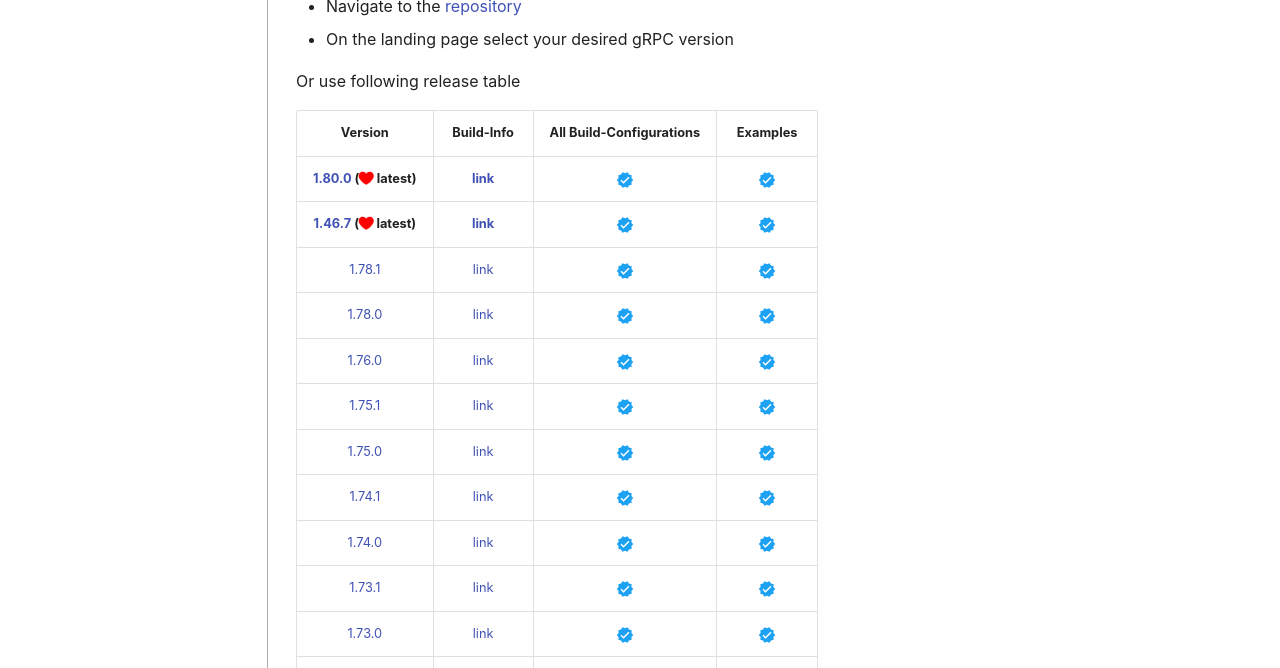
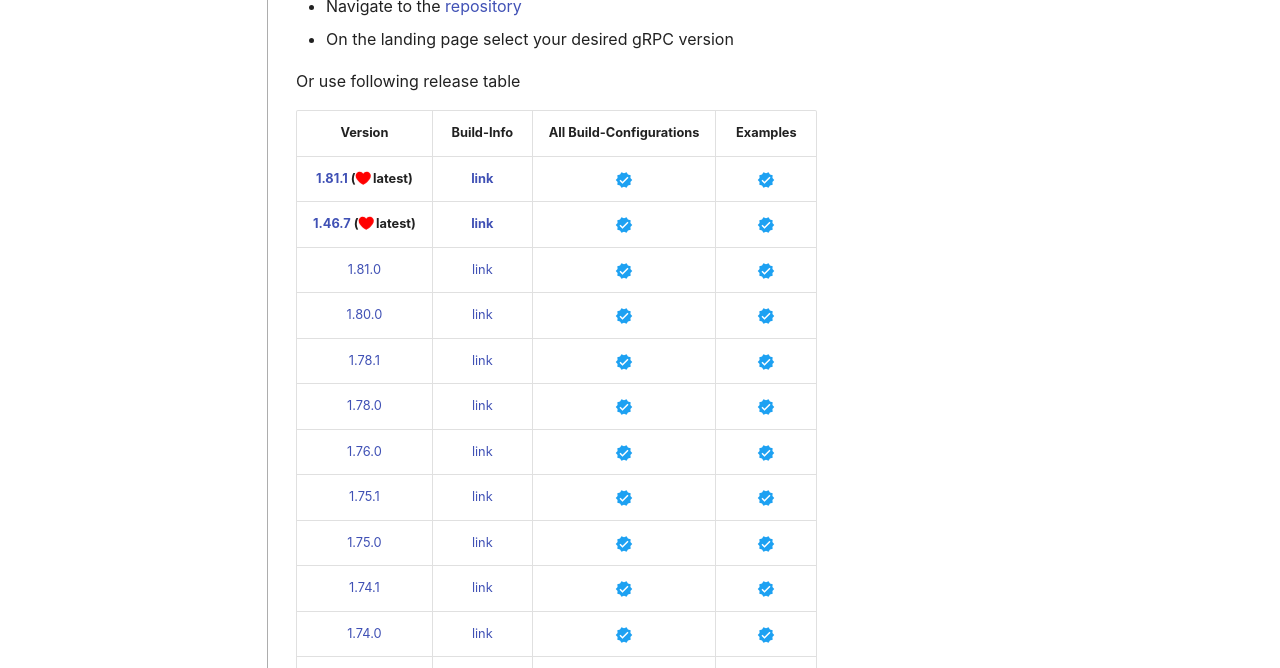
Before and after one commit to thommyho/Cpp-gRPC-Windows-PreBuilts, an MkDocs documentation site: the page built from docs/steps.md, in a window 1280 px wide and 900 px high. Shown: the part 232-900 px from the top of the window. Built offline with MkDocs 1.6.1 and Material for MkDocs 9.7.7, drawn with Linux system fonts in a browser that asks for light colours; emoji names are drawn with the system emoji font; some web fonts are replaced; comment, search, counter and statistics services are not loaded.

Commit message:
Add v1.81.1 and insert v1.81.0/v1.80.0 rows
Update docs/steps.md release table: mark v1.81.1 as the latest release and update its prebuilt link, and add separate rows for v1.81.0 and v1.80.0. Keeps the release table in sync with recent releases.

```diff
--- a/docs/steps.md
+++ b/docs/steps.md
@@ -9,8 +9,10 @@ Or use following release table
 
 |                                                         Version                                                         |                                 Build-Info                                 |        All Build-Configurations         |                Examples                 |
 |:-----------------------------------------------------------------------------------------------------------------------:|:--------------------------------------------------------------------------:|:---------------------------------------:|:---------------------------------------:|
-| **[1.80.0](https://github.com/thommyho/gRPC_windows/releases/tag/v1.80.0) (:octicons-heart-fill-24:{ .heart } latest)** | **[link](https://github.com/thommyho/gRPC_windows_prebuilt/tree/v1.80.0)** | :material-check-decagram:{ .tick-blue } | :material-check-decagram:{ .tick-blue } |
+| **[1.81.1](https://github.com/thommyho/gRPC_windows/releases/tag/v1.81.1) (:octicons-heart-fill-24:{ .heart } latest)** | **[link](https://github.com/thommyho/gRPC_windows_prebuilt/tree/v1.81.1)** | :material-check-decagram:{ .tick-blue } | :material-check-decagram:{ .tick-blue } |
 | **[1.46.7](https://github.com/thommyho/gRPC_windows/releases/tag/v1.46.7) (:octicons-heart-fill-24:{ .heart } latest)** | **[link](https://github.com/thommyho/gRPC_windows_prebuilt/tree/v1.46.7)** | :material-check-decagram:{ .tick-blue } | :material-check-decagram:{ .tick-blue } |
+|                         [1.81.0](https://github.com/thommyho/gRPC_windows/releases/tag/v1.81.0)                         |   [link](https://github.com/thommyho/gRPC_windows_prebuilt/tree/v1.81.0)   | :material-check-decagram:{ .tick-blue } | :material-check-decagram:{ .tick-blue } |
+|                         [1.80.0](https://github.com/thommyho/gRPC_windows/releases/tag/v1.80.0)                         |   [link](https://github.com/thommyho/gRPC_windows_prebuilt/tree/v1.80.0)   | :material-check-decagram:{ .tick-blue } | :material-check-decagram:{ .tick-blue } |
 |                         [1.78.1](https://github.com/thommyho/gRPC_windows/releases/tag/v1.78.1)                         |   [link](https://github.com/thommyho/gRPC_windows_prebuilt/tree/v1.78.1)   | :material-check-decagram:{ .tick-blue } | :material-check-decagram:{ .tick-blue } |
 |                         [1.78.0](https://github.com/thommyho/gRPC_windows/releases/tag/v1.78.0)                         |   [link](https://github.com/thommyho/gRPC_windows_prebuilt/tree/v1.78.0)   | :material-check-decagram:{ .tick-blue } | :material-check-decagram:{ .tick-blue } |
 |                         [1.76.0](https://github.com/thommyho/gRPC_windows/releases/tag/v1.76.0)                         |   [link](https://github.com/thommyho/gRPC_windows_prebuilt/tree/v1.76.0)   | :material-check-decagram:{ .tick-blue } | :material-check-decagram:{ .tick-blue } |
```
